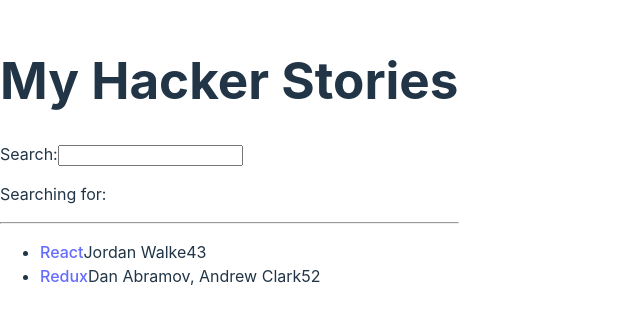
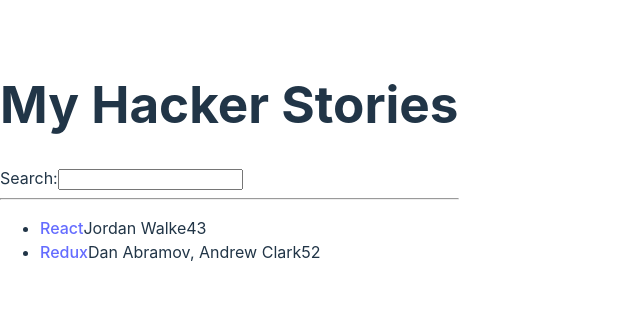
Before and after one commit to ttanvirr/react-hacker-stories, a React (Vite) app: page / in a window 1280 px wide. Shown: the part 239-562 px from the top of the page, without its empty margins (0-640 px from the left). Built offline with nearby package versions, Linux system fonts and the light colour scheme.

Commit message:
Lifting state in react

```diff
--- a/src/App.jsx
+++ b/src/App.jsx
@@ -71,8 +71,6 @@
                 id='search'
                 onChange={handleChange}
             />
-
-            <p>Searching for: {props.searchedStories}</p>
         </div>
     )
 }
```
